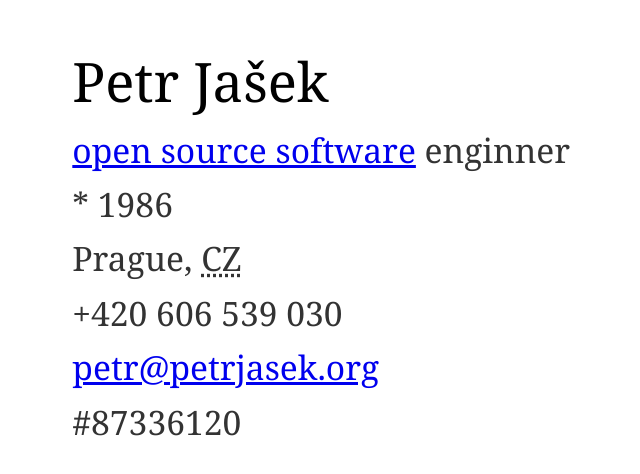
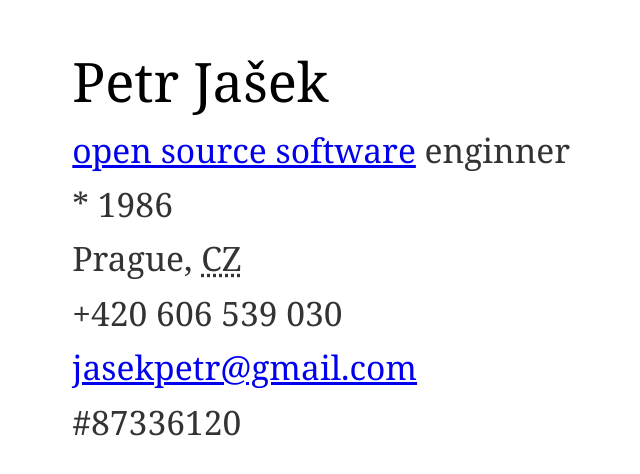
Before and after one commit to petrjasek/petrjasek.github.io, a plain HTML site: page index.html in a window 1280 px wide. Shown: the part 120-594 px from the top of the page, without its empty margins (100-740 px from the left). Drawn offline with Linux system fonts and the light colour scheme.

Commit message:
use gmail for email

```diff
--- a/index.html
+++ b/index.html
@@ -38,7 +38,7 @@
                 <span itemprop="addressLocality">Prague</span>, <abbr itemprop="addressCountry" title="Czech Republic">CZ</abbr>
             </dd>
             <dd itemprop="telephone">+420 606 539 030</dd>
-            <dd><a href="mailto:petr@petrjasek.org" itemprop="email" title="Send me an email">petr@petrjasek.org</a></dd>
+            <dd><a href="mailto:jasekpetr@gmail.com" itemprop="email" title="Send me email">jasekpetr@gmail.com</a></dd>
             <dd>#87336120</dd>
         </dl>
 
```
